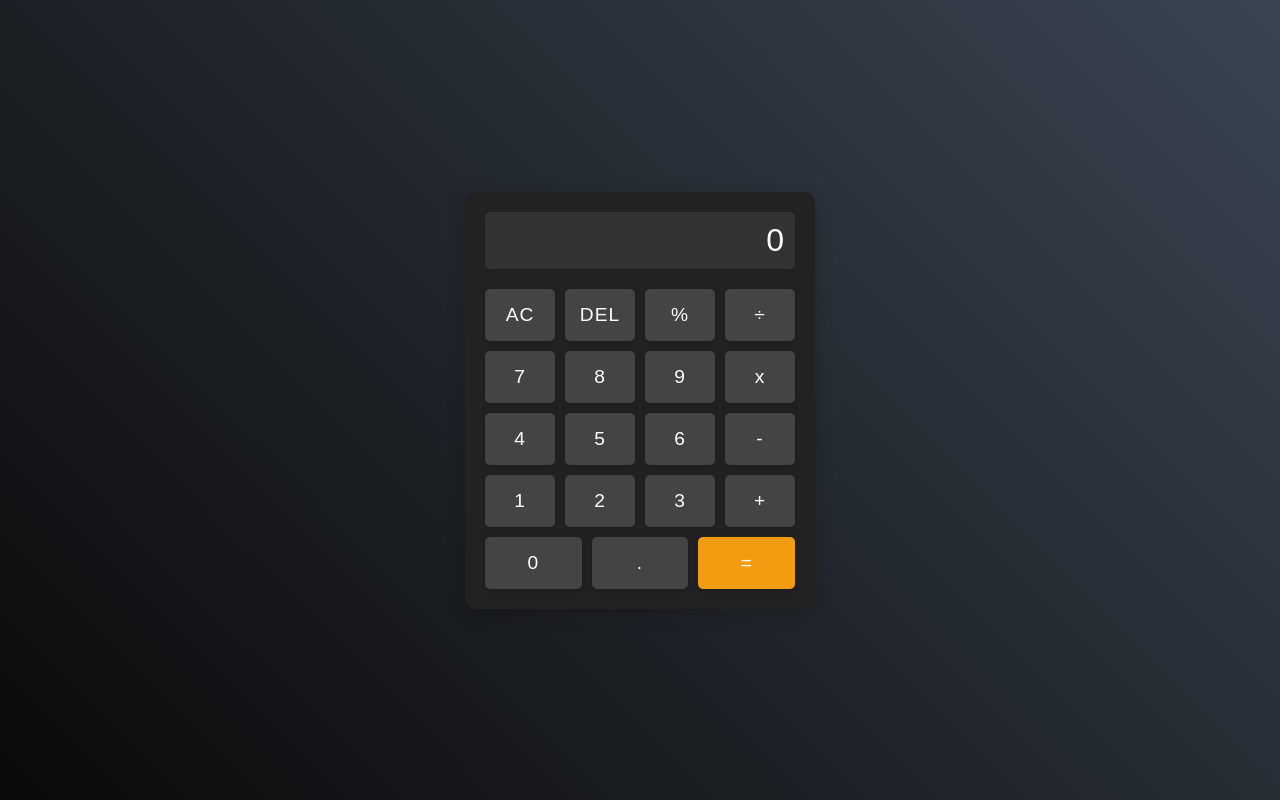
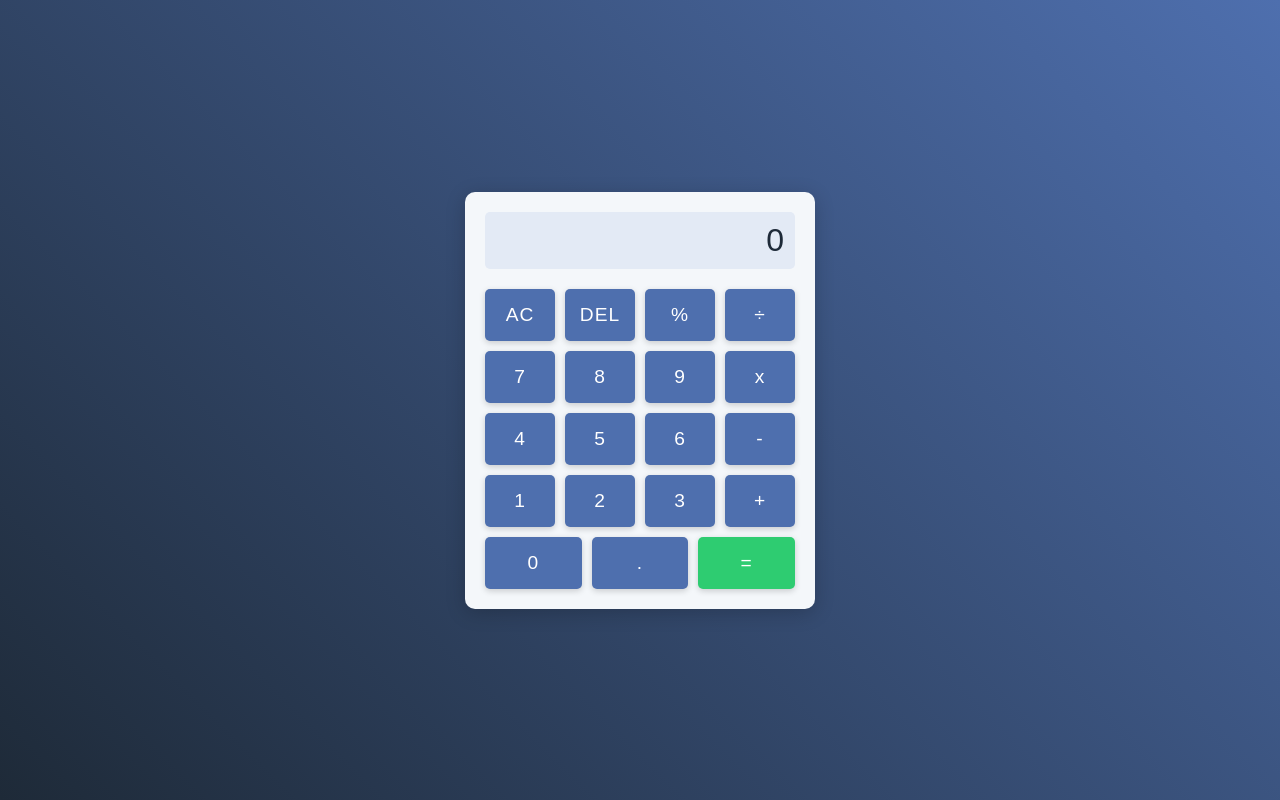
Before and after one commit to Nilanjan-Gupta/calculator, a plain HTML site: page index.html in a window 1280 px wide. Drawn offline with Linux system fonts and the light colour scheme.

Commit message:
update color

```diff
--- a/style.css
+++ b/style.css
@@ -11,14 +11,14 @@ body{
     display: flex;
     justify-content: center;
     align-items: center;
-    background: linear-gradient(45deg, #0a0a0a, #3a4452);
+    background: linear-gradient(45deg, #1e2a38, #4e6fae);
 }
 .Calculator {
     width: 350px;
     margin: 50px auto;
     padding: 20px;
     border-radius: 10px;
-    background: #222;
+    background: #f4f7fa;
     box-shadow: 0 4px 20px rgba(0,0,0,0.2);
     display: flex;
     flex-direction: column;
@@ -36,8 +36,8 @@ body{
     padding: 10px;
     border-radius: 5px;
     border: none;
-    background: #333;
-    color: #fff;
+    background: #e3eaf5;
+    color: #1e2a38;
     text-align: right;
 }
 
@@ -52,7 +52,7 @@ button {
     font-size: 1.2rem;
     border: none;
     border-radius: 5px;
-    background: #444;
+    background: #4e6fae;
     color: #fff;
     cursor: pointer;
     transition: background 0.2s, color 0.2s, transform 0.15s;
@@ -60,18 +60,18 @@ button {
 }
 
 button:hover {
-    background: #666;
+    background: #355080;
     color: #ffd700;
     transform: scale(1.05);
 }
 
 button.equal {
-    background: #f39c12;
+    background: #2ecc71;
     color: #fff;
 }
 
 button.equal:hover {
-    background: #e67e22;
+    background: #27ae60;
 }
 
 /* Responsive styles */
```
